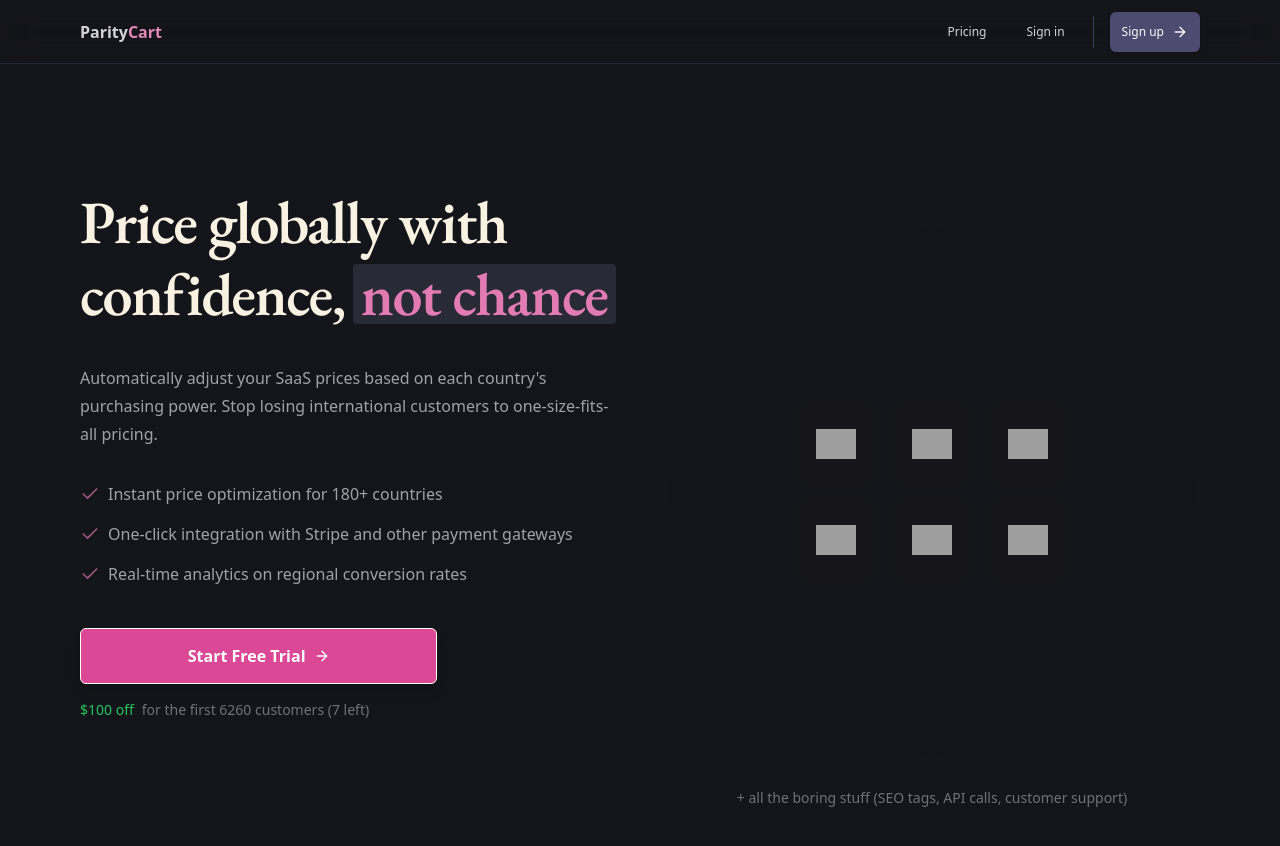
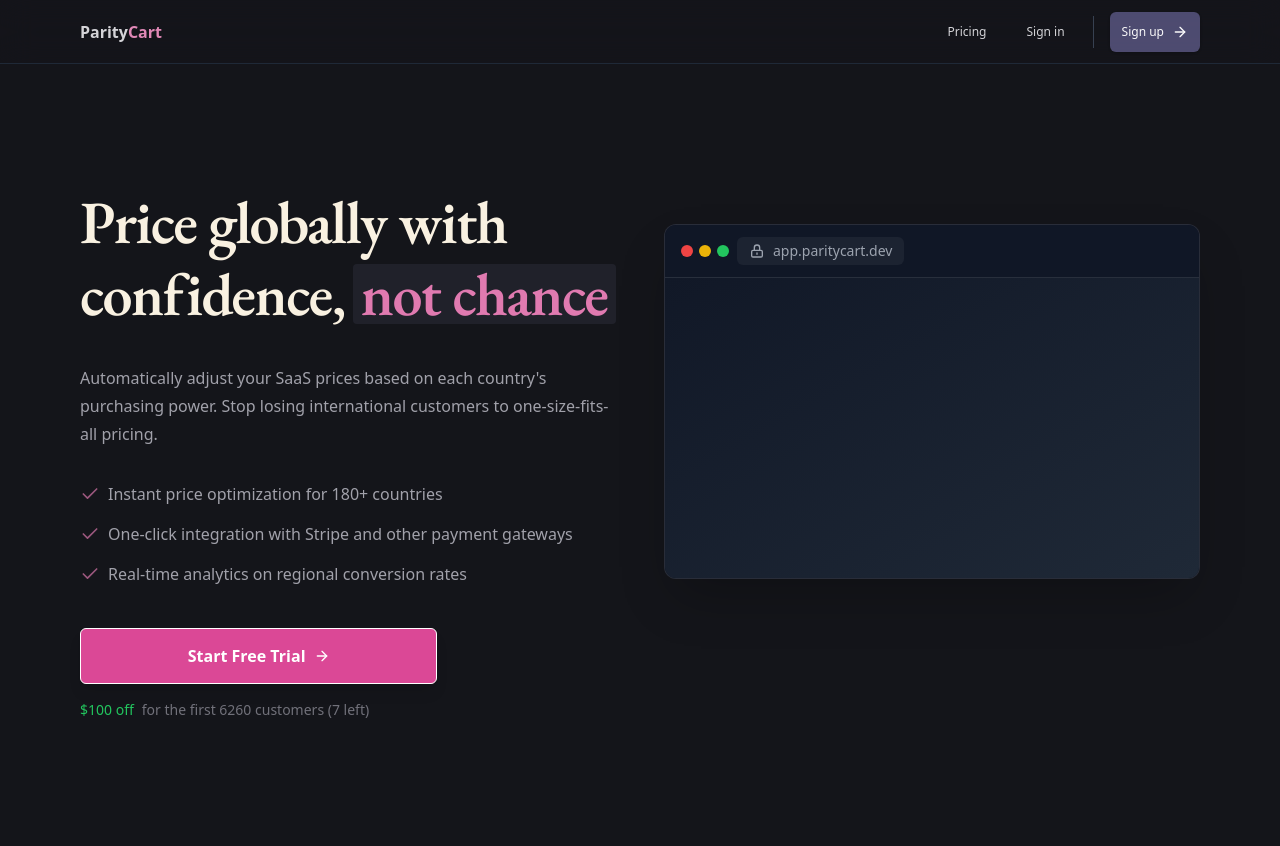
Before and after one commit to Deepjyoti-Sarmah/Easy-Price-Parity, a Next.js app: page / in a window 1280 px wide. Shown: the top 846 px of the page. Built offline with nearby package versions, Linux system fonts and the light colour scheme; grey boxes are pictures that could not be loaded.

Commit message:
adding second section for hero page

```diff
--- a/app/(landing)/page.tsx
+++ b/app/(landing)/page.tsx
@@ -1,32 +1,29 @@
 import { Heading } from "@/components/heading"
 import { MaxWidthWrapper } from "@/components/max-width-wrapper"
-import ProductBadge from "@/components/product-badge"
 import { ShinyButton } from "@/components/shinny-button"
 import { Check } from "lucide-react"
-import Image from "next/image"
+import { BrowserPreview } from "@/components/browser-preview"
 
 export default function Home() {
   return (
     <section className="relative py-24 sm:py-32 bg-bun-background overflow-hidden">
+      <div className="absolute inset-0 bg-grid-white/[0.02] bg-[size:60px_60px]" />
       <MaxWidthWrapper>
         <div className="grid grid-cols-1 gap-y-16 lg:grid-cols-2 lg:gap-x-12 items-start w-full">
           {/* Left column */}
           <div className="max-w-xl mx-auto lg:mx-0 text-center lg:text-left sm:text-center">
-            {/* Product Badge */}
-            {/* <ProductBadge /> */}
-
             {/* Heading */}
             <Heading className="text-bun-mute-white lg:text-6xl">
               <span>Price globally with</span>
               <div className="mt-3 flex flex-wrap gap-2 justify-center lg:justify-start">
                 <span>confidence,</span>
-                <span className="rounded bg-bun-mute-background text-bunPurple-400/90 px-2">not chance</span>
+                <span className="rounded bg-bun-mute-background/60 text-bunPurple-400/90 px-2">not chance</span>
               </div>
             </Heading>
 
-
             <p className="mt-10 text-base/7 max-w-prose text-pretty text-zinc-400">
-              Automatically adjust your SaaS prices based on each country's purchasing power. Stop losing international customers to one-size-fits-all pricing.
+              Automatically adjust your SaaS prices based on each country's purchasing power. Stop losing international
+              customers to one-size-fits-all pricing.
             </p>
 
             <ul className="mt-8 space-y-3 text-base/7 text-zinc-400 text-left inline-flex flex-col">
@@ -49,70 +46,19 @@ export default function Home() {
               >
                 Start Free Trial
               </ShinyButton>
-              {/* fomo section */}
               <div className="flex items-center gap-2 text-sm">
                 <span className="text-green-500 font-medium">$100 off</span>
                 <span className="text-zinc-500">for the first 6260 customers (7 left)</span>
               </div>
-
-              {/*short customer-review */}
-              {/* <div className="mt-8 flex items-center gap-3"> */}
-              {/*   <div className="flex -space-x-2"> */}
-              {/*     {[...Array(5)].map((_, i) => ( */}
-              {/*       <div key={i} className="ring-2 ring-bun-background"> */}
-              {/*         <Image */}
-              {/*           src={`/placeholder.svg?height=32&width=32`} */}
-              {/*           alt={`User ${i + 1}`} */}
-              {/*           width={32} */}
-              {/*           height={32} */}
-              {/*           className="h-8 w-8 rounded-full object-cover" */}
-              {/*         /> */}
-              {/*       </div> */}
-              {/*     ))} */}
-              {/*   </div> */}
-              {/*   <div className="flex items-center gap-1.5 text-sm"> */}
-              {/*     <span className="font-semibold text-zinc-200">6253</span> */}
-              {/*     <span className="text-zinc-400">makers ship faster</span> */}
-              {/*   </div> */}
-              {/* </div> */}
-
             </div>
           </div>
 
-          {/* Right column: Tech Stack */}
+          {/* Right column: Browser Preview */}
           <div className="relative lg:mt-8">
-            <div className="relative aspect-square">
-              {/* Circular border */}
-              <div className="absolute inset-0 rounded-full border border-zinc-800 opacity-20" />
-
-              {/* Tech stack grid */}
-              <div className="absolute inset-0 flex items-center justify-center">
-                <div className="grid grid-cols-3 gap-4 p-8">
-                  {["Next.js", "Tailwind", "MongoDB", "Stripe", "NextAuth", "Mailgun"].map((tech) => (
-                    <div
-                      key={tech}
-                      className="flex h-20 w-20 items-center justify-center rounded-lg bg-zinc-900/50 p-4"
-                    >
-                      <Image
-                        src="/placeholder.svg?height=40&width=40"
-                        alt={tech}
-                        width={40}
-                        height={40}
-                        className="h-10 w-10 object-contain"
-                      />
-                    </div>
-                  ))}
-                </div>
-              </div>
-
-              {/* Bottom text */}
-              <div className="absolute -bottom-12 left-1/2 -translate-x-1/2 whitespace-nowrap text-sm text-zinc-500">
-                + all the boring stuff (SEO tags, API calls, customer support)
-              </div>
-            </div>
+            <BrowserPreview />
           </div>
         </div>
-      </MaxWidthWrapper >
-    </section >
+      </MaxWidthWrapper>
+    </section>
   )
 }
--- /dev/null
+++ b/components/browser-preview.tsx
@@ -0,0 +1,63 @@
+"use client"
+
+import { useState } from "react"
+
+export function BrowserPreview() {
+  const [isHovered, setIsHovered] = useState(false)
+
+  return (
+    <div
+      className="relative w-full overflow-hidden rounded-xl border border-white/10 bg-gray-900/70 shadow-2xl backdrop-blur transition-transform duration-500 hover:scale-[1.02]"
+      onMouseEnter={() => setIsHovered(true)}
+      onMouseLeave={() => setIsHovered(false)}
+    >
+      {/* Browser Chrome */}
+      <div className="flex items-center gap-2 border-b border-white/10 bg-gray-900/90 px-4 py-3">
+        <div className="flex gap-1.5">
+          <div className="h-3 w-3 rounded-full bg-red-500" />
+          <div className="h-3 w-3 rounded-full bg-yellow-500" />
+          <div className="h-3 w-3 rounded-full bg-green-500" />
+        </div>
+        <div className="flex items-center gap-2 rounded-md bg-white/5 px-3 py-1 text-sm text-gray-400">
+          <svg className="h-4 w-4" fill="none" viewBox="0 0 24 24" stroke="currentColor">
+            <path
+              strokeLinecap="round"
+              strokeLinejoin="round"
+              strokeWidth={2}
+              d="M12 15v2m-6 4h12a2 2 0 002-2v-6a2 2 0 00-2-2H6a2 2 0 00-2 2v6a2 2 0 002 2zm10-10V7a4 4 0 00-8 0v4h8z"
+            />
+          </svg>
+          app.paritycart.dev
+        </div>
+      </div>
+
+      {/* Content */}
+      <div className="aspect-video bg-gradient-to-br from-gray-900 to-gray-800 p-8">
+        <div className="grid h-full grid-cols-3 gap-4">
+          {["Next.js", "Tailwind", "MongoDB", "Stripe", "NextAuth", "Mailgun"].map((tech, index) => (
+            <div
+              key={tech}
+              className={`group flex flex-col items-center justify-center rounded-lg bg-white/5 p-4 transition-all duration-300 hover:bg-white/10 ${isHovered ? "translate-y-0 opacity-100" : "translate-y-4 opacity-0"
+                }`}
+              style={{ transitionDelay: `${index * 100}ms` }}
+            >
+              <div className="mb-2 rounded-lg bg-white/10 p-3">
+                <img
+                  src="/placeholder.svg?height=40&width=40"
+                  alt={tech}
+                  className="h-8 w-8 transition-transform duration-300 group-hover:scale-110"
+                />
+              </div>
+              <span className="text-sm font-medium text-gray-300">{tech}</span>
+            </div>
+          ))}
+        </div>
+      </div>
+
+      {/* Bottom text */}
+      <div className="absolute -bottom-12 left-1/2 -translate-x-1/2 whitespace-nowrap text-sm text-zinc-500">
+        + all the boring stuff (SEO tags, API calls, customer support)
+      </div>
+    </div>
+  )
+}
```
